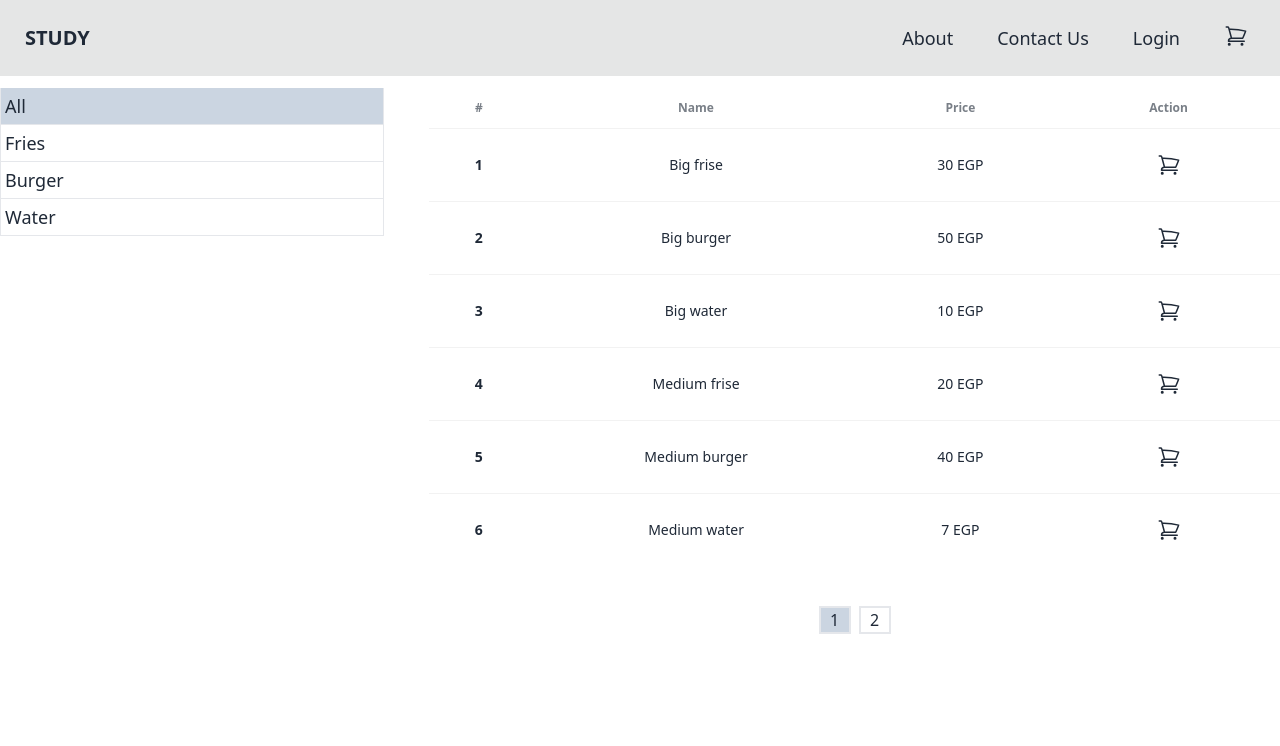
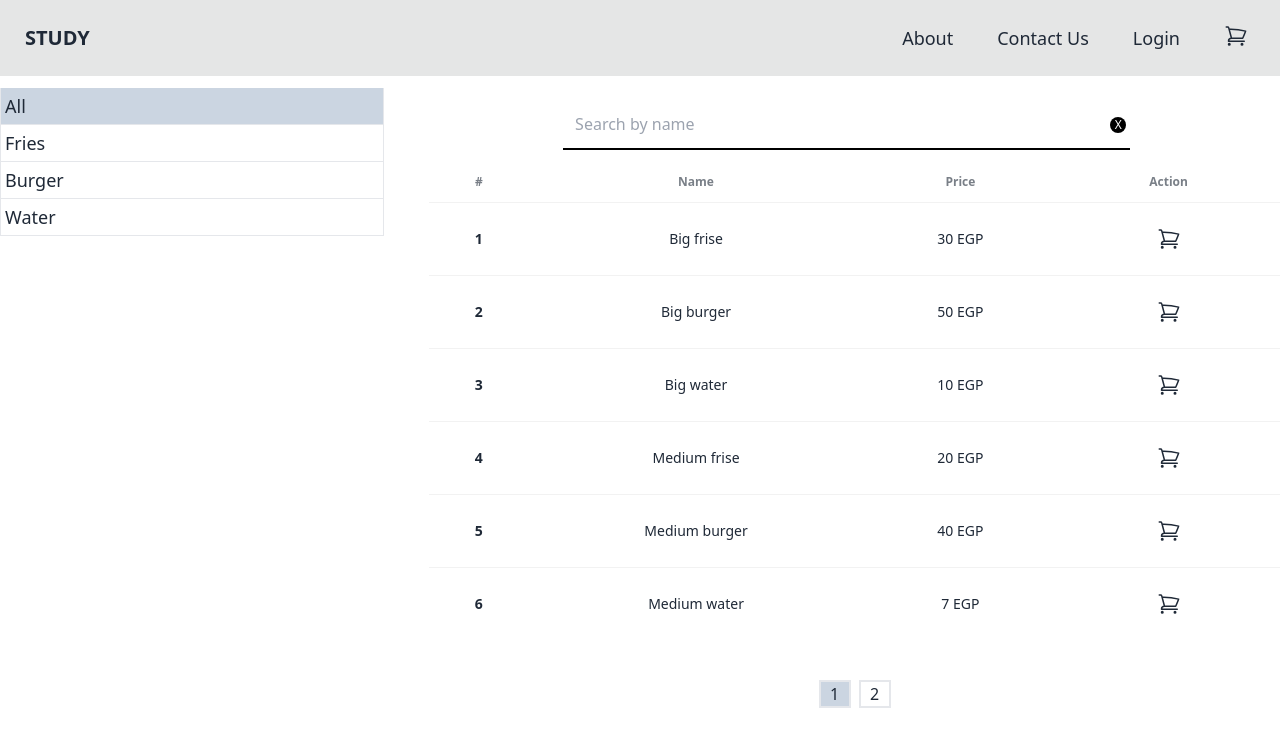
Before and after one commit to MKHNENE1/React-self-study, a React (Vite) app: page / in a window 1280 px wide. Shown: the top 746 px of the page. Built offline with nearby package versions, Linux system fonts and the light colour scheme.

Commit message:
update menu component

```diff
--- a/src/pages/Menu.jsx
+++ b/src/pages/Menu.jsx
@@ -1,8 +1,10 @@
+/* eslint-disable no-useless-escape */
+/* eslint-disable react/prop-types */
+import { useState } from "react";
 import AddToCart from "../components/AddToCart";
 import Filter from "../components/Filter";
 import Pagination from "../components/Pagination";
 
-/* eslint-disable react/prop-types */
 export default function Menu({
   items,
   handelAddToCart,
@@ -12,11 +14,27 @@ export default function Menu({
   noOfPages,
   currentPage,
   handleChangeCurrentPage,
+  handleSearch,
 }) {
+  const [searchError, setSearchError] = useState(false);
+  const [loading, setLoading] = useState(false);
+  const [searctValue, setSearchValue] = useState("");
+  function checkOnSearch(value) {
+    const regex = /[-!@#\$%\^&\*\(\)\{\}\[\]"';:\?/\\.,<>+]/;
+    setLoading(true);
+    regex.test(value)
+      ? setSearchError(true) + setLoading(false)
+      : setSearchError(false) +
+        setTimeout(() => {
+          handleSearch(value);
+          setLoading(false);
+        }, 2000);
+  }
   return (
     <div className="grid grid-cols-3 gap-2">
       {/* Left */}
       <Filter
+        setLoading={setLoading}
         handleSelectCategory={handleSelectCategory}
         categories={categories}
         selectedCategory={selectedCategory}
@@ -24,6 +42,35 @@ export default function Menu({
       {/* Right */}
       <div className="col-span-2">
         <div className="grid">
+          <div className="relative flex justify-center my-3">
+            <input
+              type="text"
+              placeholder="Search by name"
+              className="p-3 pe-6 border-b-2 border-black outline-none w-2/3"
+              value={searctValue}
+              // onBlur={(inp) => checkOnSearch(inp.target.value)}
+              onInput={(inp) => {
+                setSearchValue(inp.target.value);
+                checkOnSearch(inp.target.value);
+              }}
+            />
+            <div className="flex items-center relative right-5 h-full">
+              <span
+                onClick={() => {
+                  searctValue.length != 0 &&
+                    setSearchValue("") + checkOnSearch("");
+                }}
+                className="h-4 w-4 flex justify-center items-center hover:shadow-sm hover:shadow-black duration-300 cursor-pointer text-xs capitalize bg-black text-white rounded-full"
+              >
+                x
+              </span>
+            </div>
+          </div>
+          {searchError && (
+            <span className="mx-auto mb-3 text-red-600 font-normal">
+              Enter Valid Search Value
+            </span>
+          )}
           <div className="overflow-x-auto">
             <table className="table text-center">
               <thead>
@@ -35,7 +82,14 @@ export default function Menu({
                 </tr>
               </thead>
               <tbody>
-                {items.map((item, index) => (
+                {loading ? (
+                  <tr>
+                    <td className="bg-slate-100" colSpan={4}>
+                      <span className="loading loading-dots loading-lg"></span>
+                    </td>
+                  </tr>
+                ) : items.length ? (
+                  items.map((item, index) => (
                     <tr key={item.id}>
                       <th>{index + 1}</th>
                       <td>{item.name}</td>
@@ -48,13 +102,21 @@ export default function Menu({
                         />
                       </td>
                     </tr>
-                ))}
+                  ))
+                ) : (
+                  <tr>
+                    <td className="bg-slate-100" colSpan={4}>
+                      No Data
+                    </td>
+                  </tr>
+                )}
               </tbody>
             </table>
           </div>
 
-          {noOfPages > 1 && (
+          {!loading && noOfPages > 1 && (
             <Pagination
+              setLoading={setLoading}
               handleChangeCurrentPage={handleChangeCurrentPage}
               currentPage={currentPage}
               noOfPages={noOfPages}
```
Lines whose indentation alone changed are shown as unchanged.
